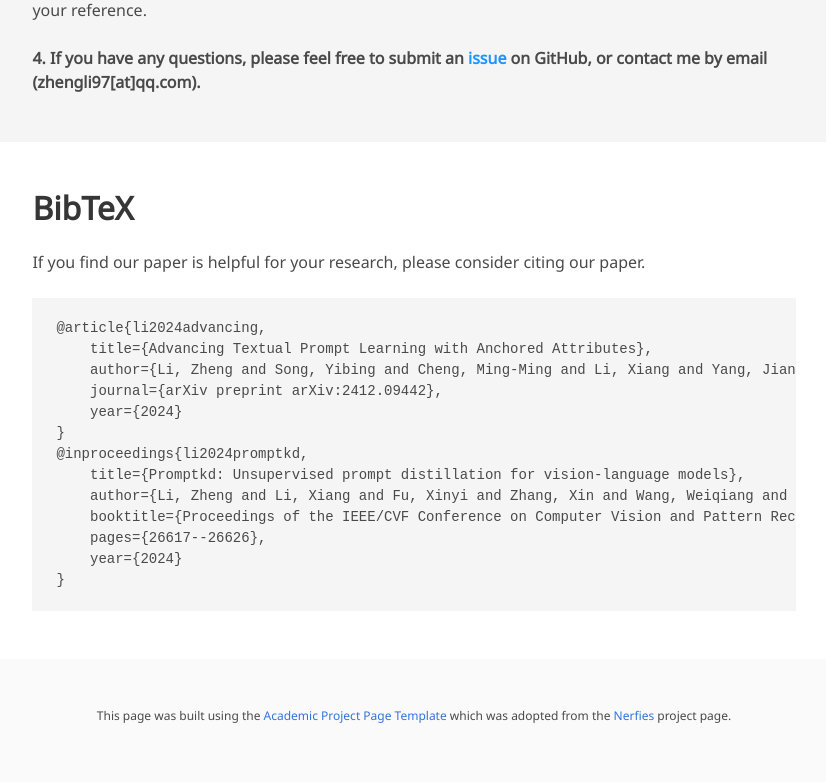
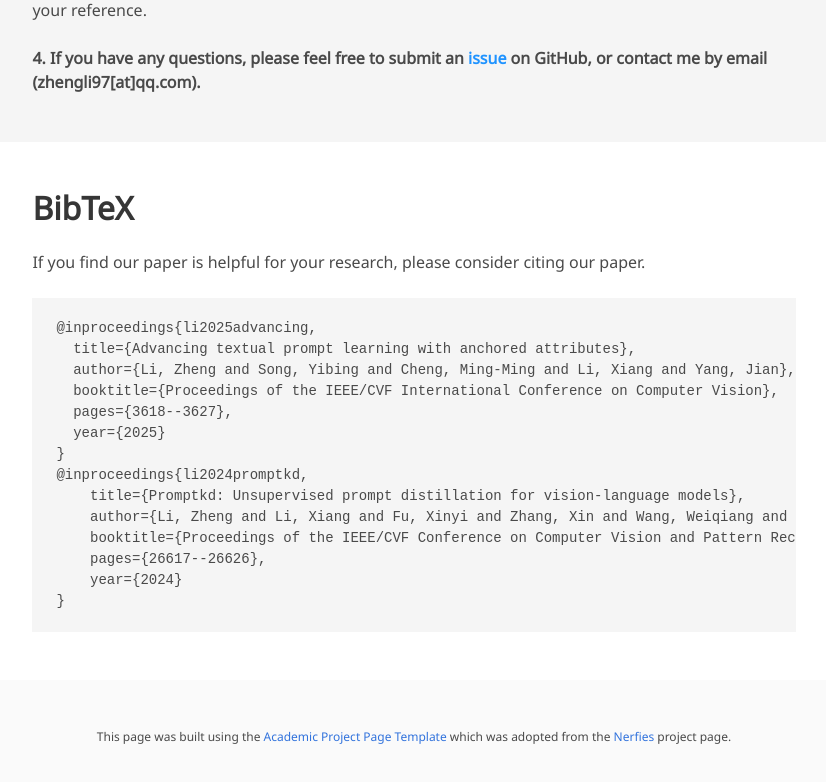
Before and after one commit to zhengli97/ATPrompt, a plain HTML site: page index.html in a window 1280 px wide. Shown: the part 9577-10359 px from the top of the page, without its empty margins (226-1052 px from the left). Drawn offline with nearby package versions, Linux system fonts and the light colour scheme; some icons are missing; a web font is replaced by a local one.

Commit message:
Replace citation for conference paper with updated details
Updated citation format for the paper in index.html.

```diff
--- a/index.html
+++ b/index.html
@@ -447,11 +447,12 @@
       If you find our paper is helpful for your research, please consider citing our paper.
     </p>
     <br>
-    <pre><code>@article{li2024advancing,
-    title={Advancing Textual Prompt Learning with Anchored Attributes},
-    author={Li, Zheng and Song, Yibing and Cheng, Ming-Ming and Li, Xiang and Yang, Jian},
-    journal={arXiv preprint arXiv:2412.09442},
-    year={2024}
+    <pre><code>@inproceedings{li2025advancing,
+  title={Advancing textual prompt learning with anchored attributes},
+  author={Li, Zheng and Song, Yibing and Cheng, Ming-Ming and Li, Xiang and Yang, Jian},
+  booktitle={Proceedings of the IEEE/CVF International Conference on Computer Vision},
+  pages={3618--3627},
+  year={2025}
 }
 @inproceedings{li2024promptkd,
     title={Promptkd: Unsupervised prompt distillation for vision-language models},
```
